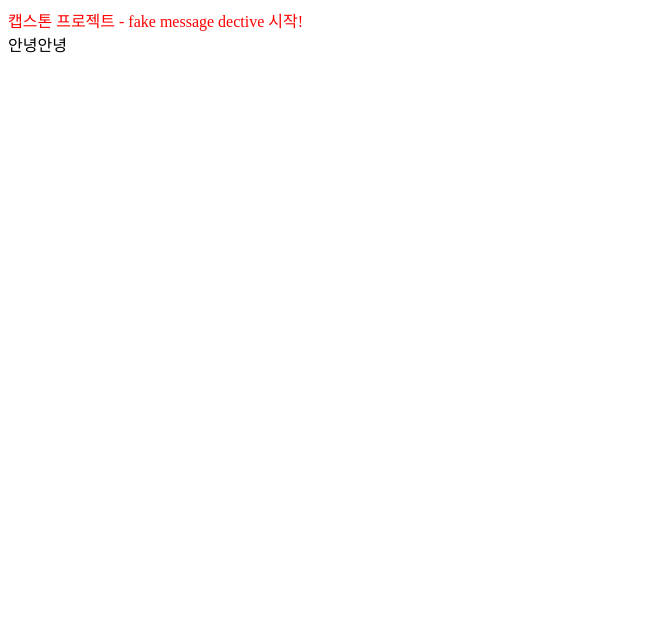
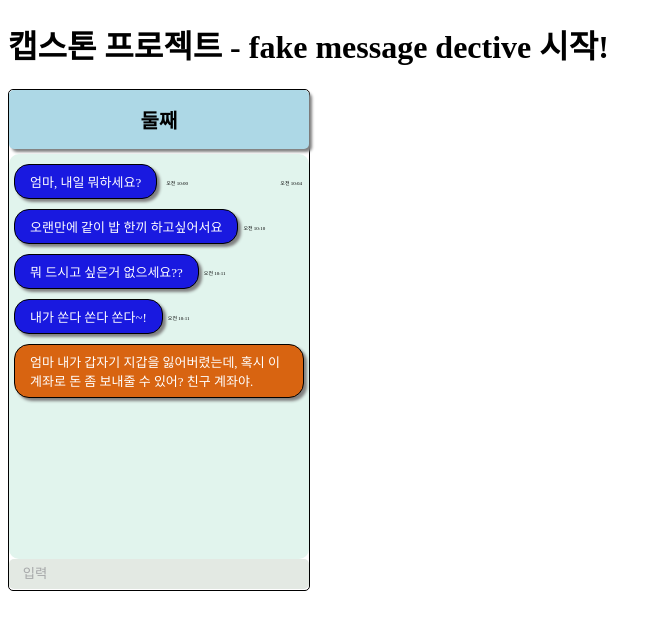
Before and after one commit to yohan11/Fake-Message-Detective, a Django app: page / in a window 1280 px wide. Shown: the top 630 px of the page, without its empty margins (0-661 px from the left). Run offline with Django 4.2, Linux system fonts and the light colour scheme.

Commit message:
feat(#2): 메신저화면 퍼블리싱 구현

```diff
--- a/fake_message_detective/main/static/style.css
+++ b/fake_message_detective/main/static/style.css
@@ -1,3 +1,116 @@
 .hi{
     color: red;
 }
+.ground{
+    position:relative;
+    display:inline-block;
+    border: 1px solid black;
+    border-radius:5px;
+    width: 300px;
+    height: 500px;
+}
+.name{
+    border-radius:5px;
+    text-align: center;
+    background-color: lightblue;
+    padding:15px;
+    font-size: 20px;
+    font-weight: bold;
+    box-shadow: 3px 3px 3px gray;
+}
+.in{
+    overflow-x: scroll;
+    overflow-y:scroll;
+    position :relative;
+    background-color:rgb(225, 244, 237);
+    border-radius:10px 10px;
+    padding-top:5px;
+    top: 5px;
+    height: 400px;
+}
+.time{
+    position: absolute;
+    font-size:5px;
+    color:black;
+    padding-top:20px;
+
+}
+
+.msg_y{
+    text-align: left;
+    left: 10px;
+    display: inline-block;
+    border: 1px solid black;
+    border-radius:15px 15px;
+    padding:7px 15px;
+    margin: 5px;
+    background-color: rgb(25, 25, 224);
+    font-size:13px;
+    color:white;
+    box-shadow: 3px 3px 3px gray;
+}
+.msg_m{
+    right: -160px;
+    text-align:  right;
+    display: inline-block;
+    border: 1px solid black;
+    border-radius:15px 15px;
+    padding:7px 15px;
+    margin: 5px;
+    background-color: rgb(145, 137, 137);
+    font-size:13px;
+    color:white;
+    position: relative;
+    box-shadow: 3px 3px 3px gray;
+}
+.wmsg_y{
+    text-align: left;
+    left: 10px;
+    display: inline-block;
+    border: 1px solid black;
+    border-radius:15px 15px;
+    padding:7px 15px;
+    margin: 5px;
+    background-color: rgb(216, 100, 17);
+    font-size:13px;
+    color:white;
+    box-shadow: 3px 3px 3px gray;
+}
+input[type="text"]{
+    border:0;
+    width: 100%;
+    background: rgb(227, 233, 227);
+    border-radius:5px;
+    height: 30px;
+    padding-left:10px;
+    box-sizing: border-box;
+    margin-top: 5px;
+}
+input[type="text"]::placeholder{color:rgb(165, 167, 168)}
+.tooltip{
+    position: absolute;
+    background-color: white;
+    border:1px solid black;
+    padding:5px;
+    border-radius:5px;
+    text-align: center;
+    display: none;
+    font-size: 10px;
+}
+.tooltip:after{
+    display:block;
+    position: absolute;
+
+
+}
+.ground:hover .tooltip{display: block;}
+/*
+    border-radius: 3px;
+    border-color: blue;
+    padding-top:5px;
+    padding-left: 10px;
+    margin: 10px;
+
+    box-sizing: border-box;
+    width: 200px;
+    height: 25px;
--- a/fake_message_detective/main/templates/index.html
+++ b/fake_message_detective/main/templates/index.html
@@ -3,15 +3,37 @@
 <html lang="en">
 	<head>
 		<meta charset="UTF-8" />
+		<meta name="viewport" content="width=divice-width">
 		<title>Title</title>
 		<link rel="stylesheet" href="{% static 'style.css' %}" />
 	</head>
 	<body>
-		<div class="hi">
-		캡스톤 프로젝트 - fake message dective 시작!
-		</div>
-		<div>
-			안녕안녕
+		<h1 >
+			캡스톤 프로젝트 - fake message dective 시작!
+		</h1>
+		<div class="ground">
+			<div class="name">
+				둘째
+			</div>
+			<div class="in">
+				<p class="msg_y">엄마, 내일 뭐하세요?</p>
+					<span class="time">오전 10:00</span>
+				<p class="msg_m">별거 없지 왜?</p>
+					<span class="time">오전 10:04</span>
+				<p class="msg_y">오랜만에 같이 밥 한끼 하고싶어서요</p>
+					<span class="time">오전 10:10</span>
+				<p class="msg_y">뭐 드시고 싶은거 없으세요??</p>
+					<span class="time">오전 10:11</span>
+				<p class="msg_y">내가 쏜다 쏜다 쏜다~!</p>
+					<span class="time">오전 10:11</span>
+				<p class="wmsg_y">엄마 내가 갑자기 지갑을 잃어버렸는데, 혹시 이 계좌로 돈 좀 보내줄 수 있어? 친구 계좌야.</p>
+					<span class="time">오전 10:15</span>
+					<div class="tooltip">피싱메시지로 의심돼요.</div>
+
+
+
+			</div>
+			<input type="text" class="" placeholder=" 입력 ">
 		</div>
 	</body>
 </html>
```
